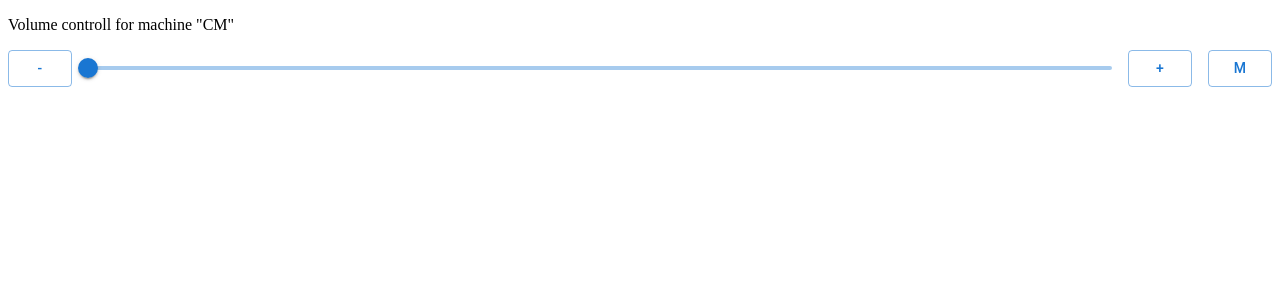
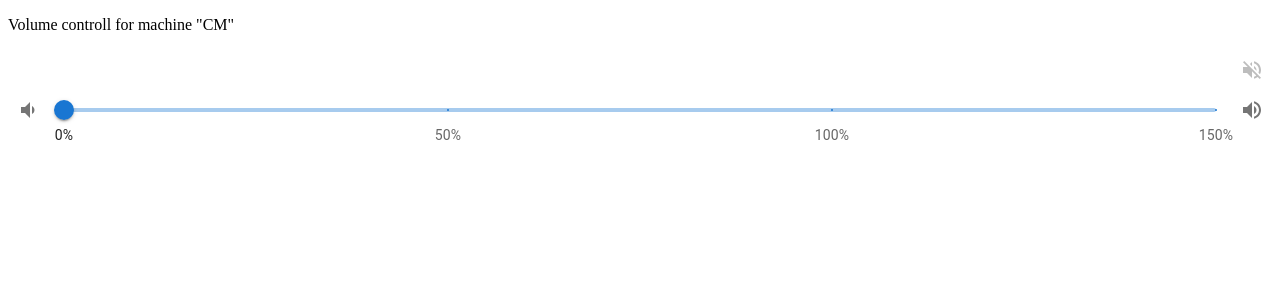
Before and after one commit to undg/pulse-remote-react, a React (Create React App) app: page / in a window 1280 px wide. Shown: the top 300 px of the page. Built offline with nearby package versions, Linux system fonts and the light colour scheme; no server answers.

Commit message:
Armor slider with with api functionality. Use @mui icons.

```diff
--- a/package.json
+++ b/package.json
@@ -42,5 +42,8 @@
       "last 1 firefox version",
       "last 1 safari version"
     ]
+  },
+  "devDependencies": {
+    "@mui/icons-material": "^5.4.4"
   }
 }
--- a/src/api/index.ts
+++ b/src/api/index.ts
@@ -1 +1,2 @@
 export * from './types'
+export * from './setVolume'
--- /dev/null
+++ b/src/api/setVolume.ts
@@ -0,0 +1,29 @@
+import { apiUrl, Endpoint } from "../constant"
+import { VolumeResponseJson } from "./types"
+
+interface SetVolumeFromRes {
+    endpoint: Endpoint
+    setVolume: React.Dispatch<React.SetStateAction<number>>
+    setMute?: React.Dispatch<React.SetStateAction<boolean>>
+    value?: number | false
+}
+
+export async function changeVolume({ endpoint, setVolume, setMute, value = false }: SetVolumeFromRes) {
+    const res =
+        value === false
+            ? await fetch(apiUrl + endpoint)
+            : await fetch(apiUrl + endpoint.replace('{vol}', value.toString()))
+
+    const json: VolumeResponseJson = await res.json()
+    const volume = Math.round(json[0].volume[0].value * 100)
+    const mute = json[0].mute === 1
+
+    setVolume(volume)
+
+    if(setMute)
+        setMute(mute)
+
+    console.log(endpoint, json)
+
+    return json
+}
--- a/src/components/volumeSlider.tsx
+++ b/src/components/volumeSlider.tsx
@@ -2,9 +2,12 @@ import { useEffect, useState } from 'react'
 import Box from '@mui/material/Box'
 import Stack from '@mui/material/Stack'
 import Slider from '@mui/material/Slider'
-import { Button } from '@mui/material'
-import { apiUrl, Endpoint } from './../constant'
-import { VolumeResponseJson } from '../api'
+import IconButton from '@mui/material/IconButton'
+import VolumeDownIcon from '@mui/icons-material/VolumeDown';
+import VolumeUpIcon from '@mui/icons-material/VolumeUp';
+import VolumeOffIcon from '@mui/icons-material/VolumeOff';
+import { Endpoint } from './../constant'
+import { changeVolume } from '../api'
 
 export function VolumeSlider() {
     const MAX = 150
@@ -13,46 +16,57 @@ export function VolumeSlider() {
     const [mute, setMute] = useState<boolean>(false)
 
     useEffect(() => {
-        setVolumeFromRes(Endpoint.volumeInfo, setVolume)
+        changeVolume({ endpoint: Endpoint.volumeInfo, setVolume })
     }, [])
 
-    const handleChange = (event: Event, newValue: number | number[]) => {
-        setVolume(newValue as number)
+    const handleChange = (_any: any, newVolume: number | number[]) => {
+        if (newVolume === volume) return
+        changeVolume({ endpoint: Endpoint.volumeSet, setVolume, value: newVolume as number })
     }
 
     const volumeUp = () => {
-        setVolumeFromRes(Endpoint.volumeUp, setVolume)
+        changeVolume({ endpoint: Endpoint.volumeUp, setVolume })
     }
 
     const volumeDown = () => {
-        setVolumeFromRes(Endpoint.volumeDown, setVolume)
+        changeVolume({ endpoint: Endpoint.volumeDown, setVolume })
     }
 
     const volumeToggle = () => {
-        setVolumeFromRes(Endpoint.volumeToggle, setVolume)
+        changeVolume({ endpoint: Endpoint.volumeToggle, setVolume, setMute })
     }
+
+    const marks = [
+        { value: 0, label: '0%' },
+        { value: 50, label: '50%' },
+        { value: 100, label: '100%' },
+        { value: 150, label: '150%' },
+    ]
 
     return (
         <Box>
-            <Stack spacing={2} direction="row" sx={{ mb: 1 }} alignItems="center">
-                <Button variant="outlined" onClick={volumeDown}>
-                    -
-                </Button>
-                <Slider aria-label="Volume" max={MAX} value={volume} step={10} onChange={handleChange} />
-                <Button variant="outlined" onClick={volumeUp}>
-                    +
-                </Button>
-                <Button variant="outlined" onClick={volumeToggle}>
-                    M
-                </Button>
+            <Stack alignItems="end">
+                <IconButton onTouchEnd={volumeToggle} onMouseUp={volumeDown}>
+                    <VolumeOffIcon color={mute ? "error" : "disabled"} />
+                </IconButton>
+            </Stack>
+            <Stack spacing={2} direction={{ xs: 'row', sm: 'row' }} alignItems="center">
+                <IconButton onTouchEnd={volumeDown} onMouseUp={volumeDown}>
+                    <VolumeDownIcon />
+                </IconButton>
+                <Slider
+                    aria-label="Volume"
+                    max={MAX}
+                    value={volume}
+                    step={5}
+                    onChangeCommitted={handleChange}
+                    disabled={mute}
+                    marks={marks}
+                />
+                    <IconButton onTouchEnd={volumeUp} onMouseUp={volumeUp}>
+                        <VolumeUpIcon />
+                    </IconButton>
             </Stack>
         </Box>
     )
 }
-
-async function setVolumeFromRes(endpoint: Endpoint, setVolume: React.Dispatch<React.SetStateAction<number>>) {
-    const res = await fetch(apiUrl + endpoint)
-        const json: VolumeResponseJson = await res.json()
-        const volume = Math.round(json[0].volume[0].value * 100)
-        setVolume(volume)
-}
--- a/src/constant/api.ts
+++ b/src/constant/api.ts
@@ -5,4 +5,5 @@ export enum Endpoint {
     volumeDown = '/volume/down',
     volumeInfo = '/volume/info',
     volumeToggle = '/volume/toggle',
+    volumeSet = '/volume/set/{vol}',
 }
```
Also changed, not shown: 1 other file (tests, documents, lock files or other folders).
